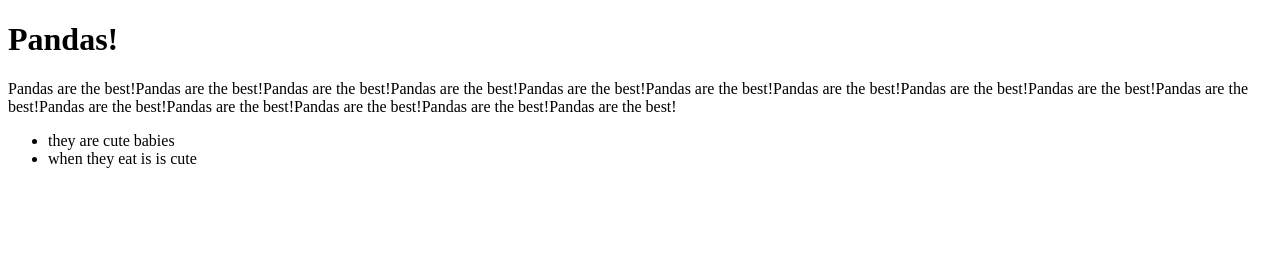
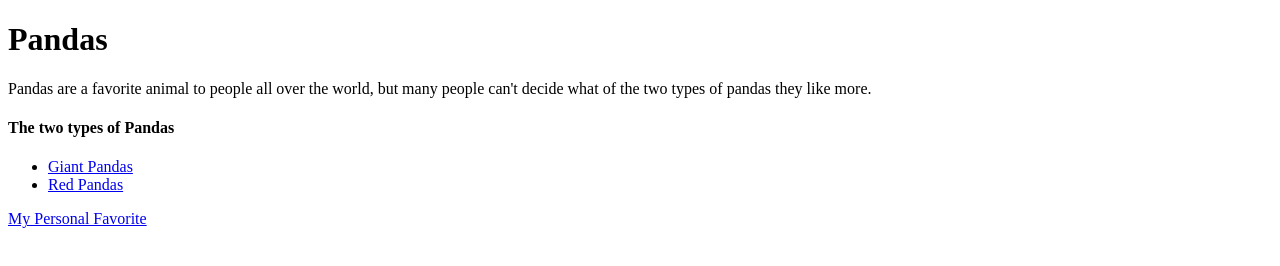
Before and after one commit to maya-g22/maya-g22.github.io, a plain HTML site: page index.html in a window 1280 px wide. Drawn offline with Linux system fonts and the light colour scheme.

Commit message:
Add files via upload

```diff
--- a/index.html
+++ b/index.html
@@ -1,17 +1,23 @@
 	<!doctype html>
 		<html>
 		<head>
-	<title> Pandas </title>
+			<title> PANDAS </title>
 		</head>
 		<body>
-	<h1>Pandas!</h1>
-	<p> Pandas are the best!Pandas are the best!Pandas are the best!Pandas are the best!Pandas are the best!Pandas are the best!Pandas are the best!Pandas are the best!Pandas are the best!Pandas are the best!Pandas are the best!Pandas are the best!Pandas are the best!Pandas are the best!Pandas are the best! </p>
+			<h1>Pandas</h1>
+			<p> Pandas are a favorite animal to people all over the world, but many people can't decide what of the two types of pandas they like more.</p>
+
+			<h4> The two types of Pandas </h4>
 
 			<ul>
-		<li> they are cute babies </li>
-		<li> when they eat is is cute </li>
+				<li><a href="giantPandas.html">Giant Pandas</a></li>
+				<li><a href="redPandas.html">Red Pandas</a></li>
 
 			</ul>
 
+			<a href="myFavorite.html"> My Personal Favorite </a>
+
+
+
 		</body>
 		</html>
```
Also changed, not shown: giantPandas.html (added, +18 -0 lines), myFavorite.html (added, +14 -0 lines), redPandas.html (added, +13 -0 lines), youngPandaInATree.jpg (added). Lines whose indentation alone changed are shown as unchanged.
